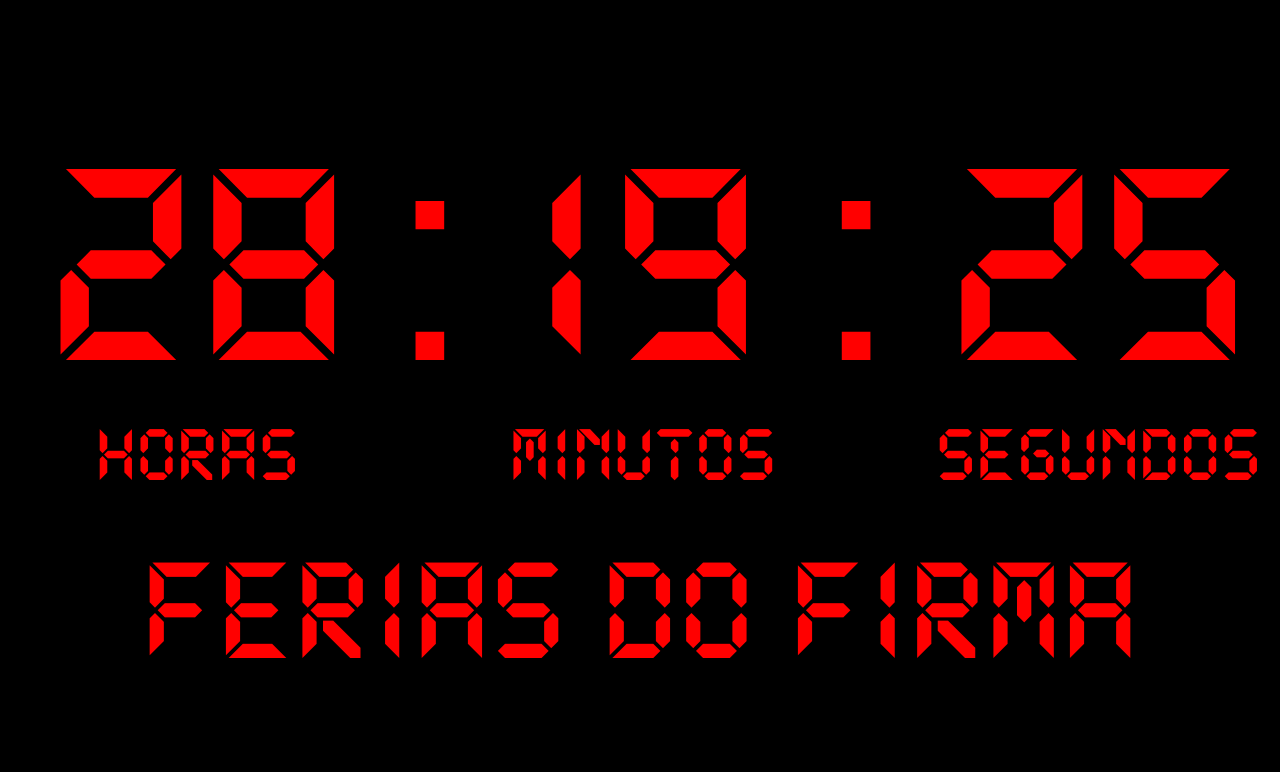
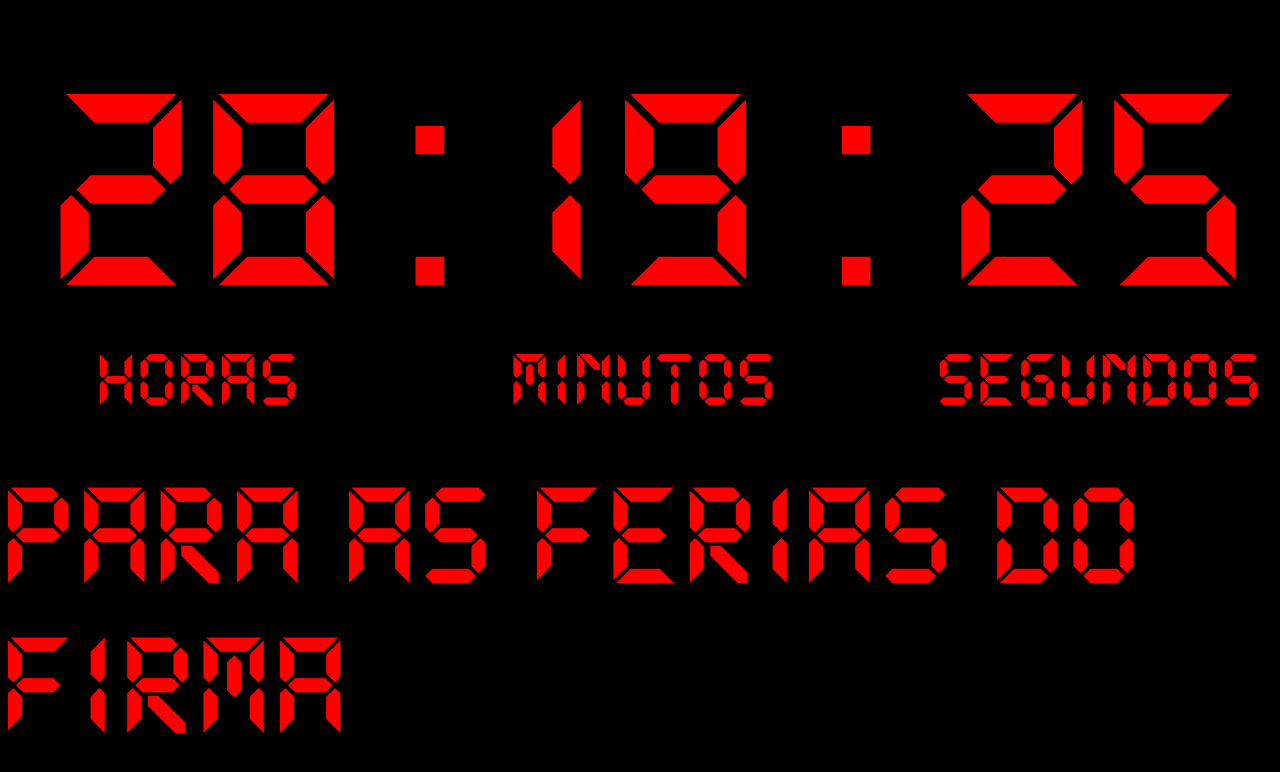
Before and after one commit to jeffersonguilherme/contagem.github.io, a plain HTML site: page index.html in a window 1280 px wide. Drawn offline with Linux system fonts and the light colour scheme; a web font is replaced by a local one.

Commit message:
Update index.html

```diff
--- a/index.html
+++ b/index.html
@@ -39,7 +39,7 @@
         </div>
 
         <div class="ferias">
-          Ferias do Firma
+          Para as Ferias do Firma
         </div>
     </div>
 
```
